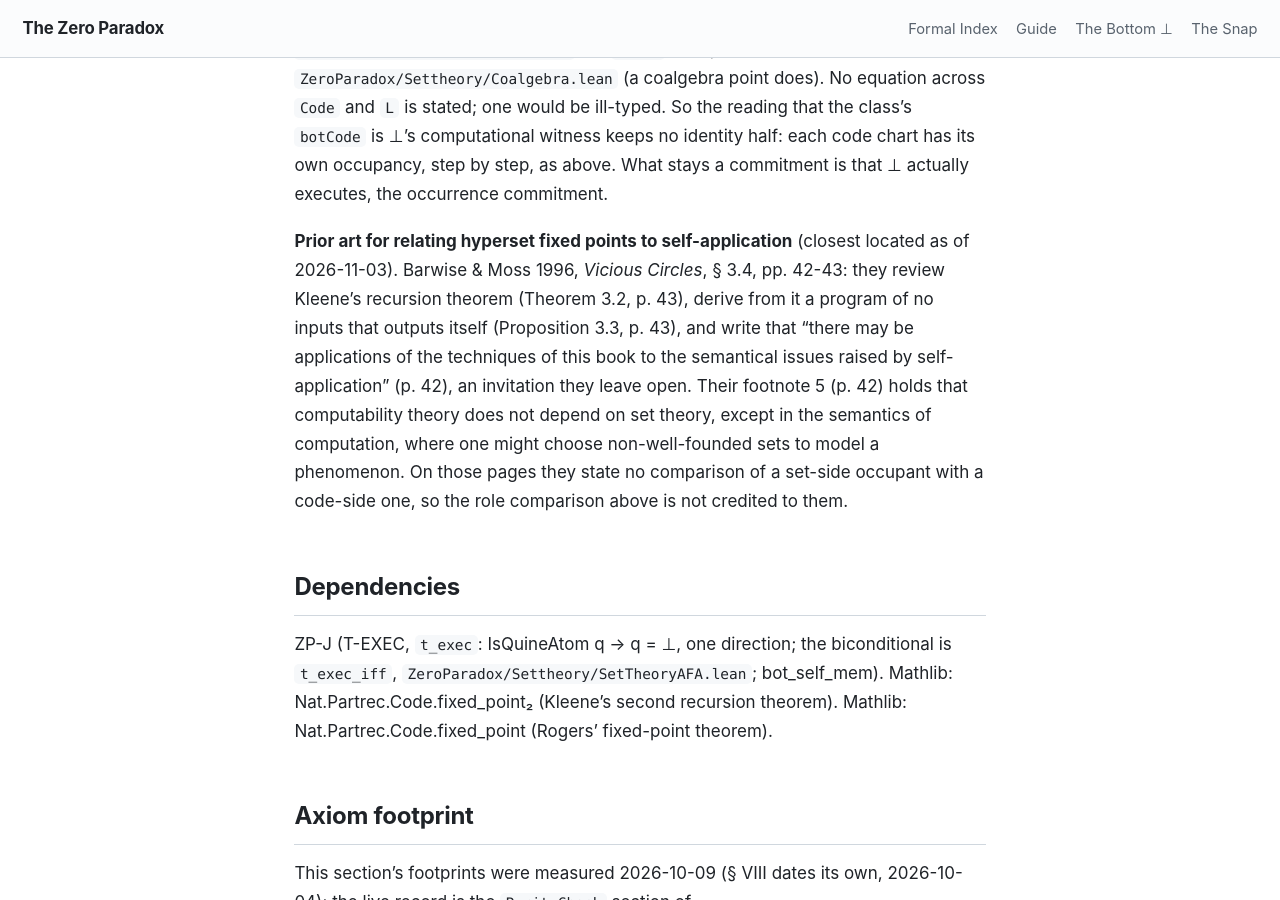
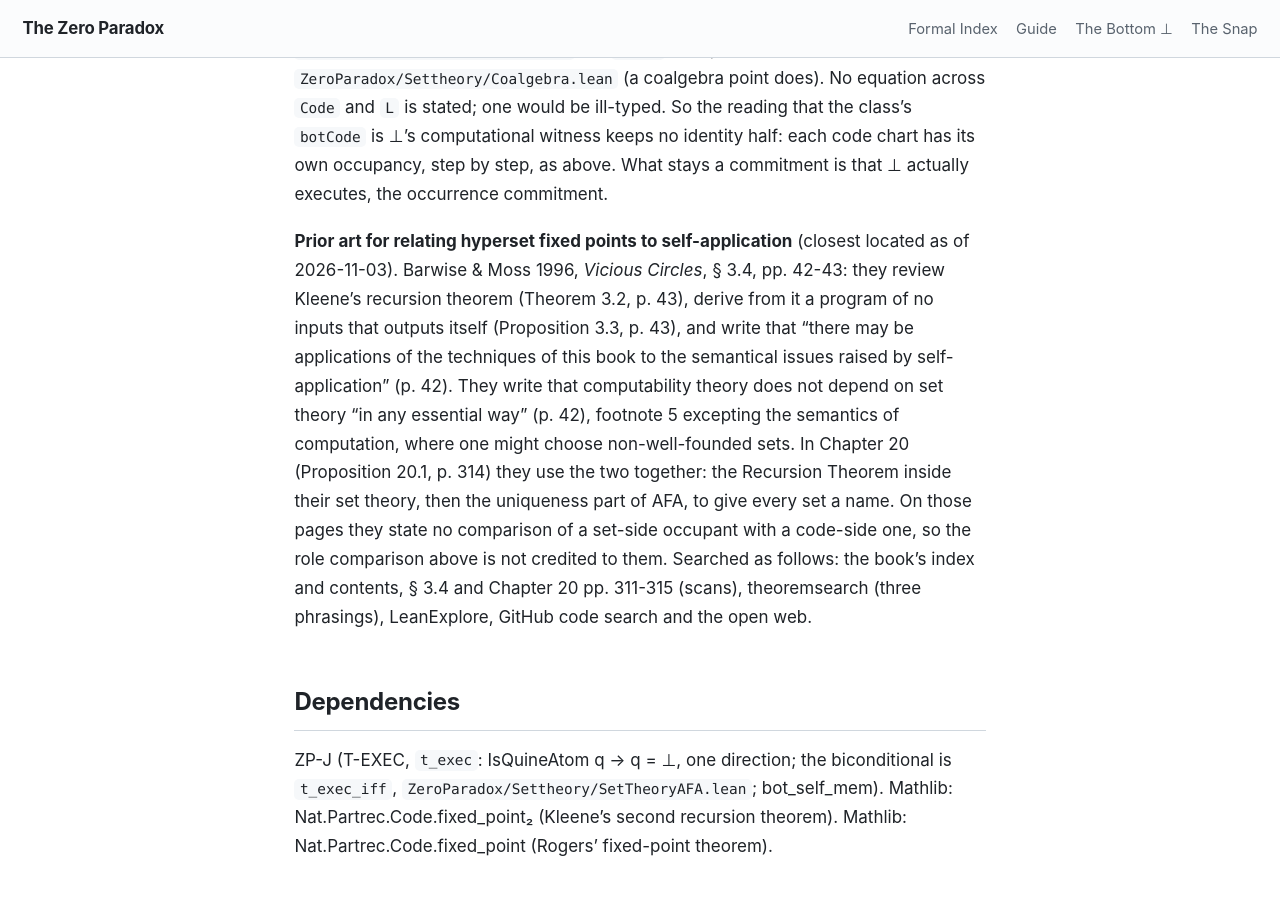
Before and after one commit to timbrigham/ZeroParadox, a Jekyll site: the page built from ZeroParadox/Computability/Kleene.md, in a window 1280 px wide and 900 px high, scrolled down 2417 px. Built offline with Jekyll 4.4.1, drawn with Linux system fonts in a browser that asks for light colours; our own code applies the rules of GitHub Pages for plain Markdown files; some of the changed text lies outside the part shown.

Commit message:
Round-1 gate fixes: urelements scope, AFA is the commitment, uses vs needs
Barwise and Moss's ZFA is scoped as the same Foundation-for-AFA swap over a ZFC- that
also admits urelements (p. 28), not identical to Aczel's pure ZFC- + AFA. The ZP-A
companion names adopting AFA as the commitment and dropping Foundation as forced by
it (ruling 27). "Which results use Choice" is measured; "whether one needs it" points
to ChoiceCannotBe section IV. CLAIMS.md Tier 4 intro names ZFC- + AFA. ZP-I's scoped
"not statable" now reads "until a join on Q2 is chosen". ZP-P's 2-adic only-occupant
strengthening reverted to the proved "does" form pending Tim. Kleene.md prior art:
body text vs footnote 5 attributed correctly, Chapter 20 Prop. 20.1 (p. 314) added,
search record stated; the universal half sentence no longer makes an absence claim.

PDFs: ZP-A 1.37 (companion 1.18), ZP-I 1.33, ZP-P 1.33, ZP-R 1.26.

Co-Authored-By: Claude Opus 5.5 <noreply@anthropic.com>
Claude-Session: https://claude.ai/code/session_01Qj4hZEe22hsY1FqfbKnnU2

```diff
--- a/ZeroParadox/Computability/Kleene.md
+++ b/ZeroParadox/Computability/Kleene.md
@@ -78,11 +78,14 @@ commitment is that ⊥ actually executes, the occurrence commitment.
 2026-11-03). Barwise & Moss 1996, *Vicious Circles*, § 3.4, pp. 42-43: they review Kleene's
 recursion theorem (Theorem 3.2, p. 43), derive from it a program of no inputs that outputs itself
 (Proposition 3.3, p. 43), and write that "there may be applications of the techniques of this book to
-the semantical issues raised by self-application" (p. 42), an invitation they leave open. Their
-footnote 5 (p. 42) holds that computability theory does not depend on set theory, except in the
-semantics of computation, where one might choose non-well-founded sets to model a phenomenon. On those
-pages they state no comparison of a set-side occupant with a code-side one, so the role comparison
-above is not credited to them.
+the semantical issues raised by self-application" (p. 42). They write that computability theory does
+not depend on set theory "in any essential way" (p. 42), footnote 5 excepting the semantics of
+computation, where one might choose non-well-founded sets. In Chapter 20 (Proposition 20.1, p. 314)
+they use the two together: the Recursion Theorem inside their set theory, then the uniqueness part of
+AFA, to give every set a name. On those pages they state no comparison of a set-side occupant with a
+code-side one, so the role comparison above is not credited to them. Searched as follows: the book's
+index and contents, § 3.4 and Chapter 20 pp. 311-315 (scans), theoremsearch (three phrasings),
+LeanExplore, GitHub code search and the open web.
 
 ## Dependencies
 
@@ -213,7 +216,7 @@ equalities of `Part ℕ` values; they state presence and existence of such codes
 here says a code is run. The self-printing half has a textbook form: Barwise & Moss 1996,
 Proposition 3.3, p. 43, a program of no inputs that outputs itself, obtained from the recursion
 theorem (their Theorem 3.2, Kleene's). Here the code instead returns its own Gödel number on every
-input of channel `0`, and the universal half has no counterpart there.
+input of channel `0`, and is also universal; Proposition 3.3 states no universal half.
 
 **Where `Classical.choice` enters `selfref_universal_exists`, measured 2026-10-04.** For the
 statement of `selfref_universal_exists` as written, the choice is not removed: that statement
```
Also changed, not shown: CLAIMS.md (+2 -2 lines), README.md (+4 -4 lines), register.md (+4 -4 lines), scripts/build_zpa.py (+5 -5 lines), scripts/build_zpa_companion.py (+5 -4 lines), scripts/build_zpi.py (+4 -4 lines), scripts/build_zpp.py (+4 -4 lines), scripts/build_zpr.py (+5 -5 lines), 5 other files.
